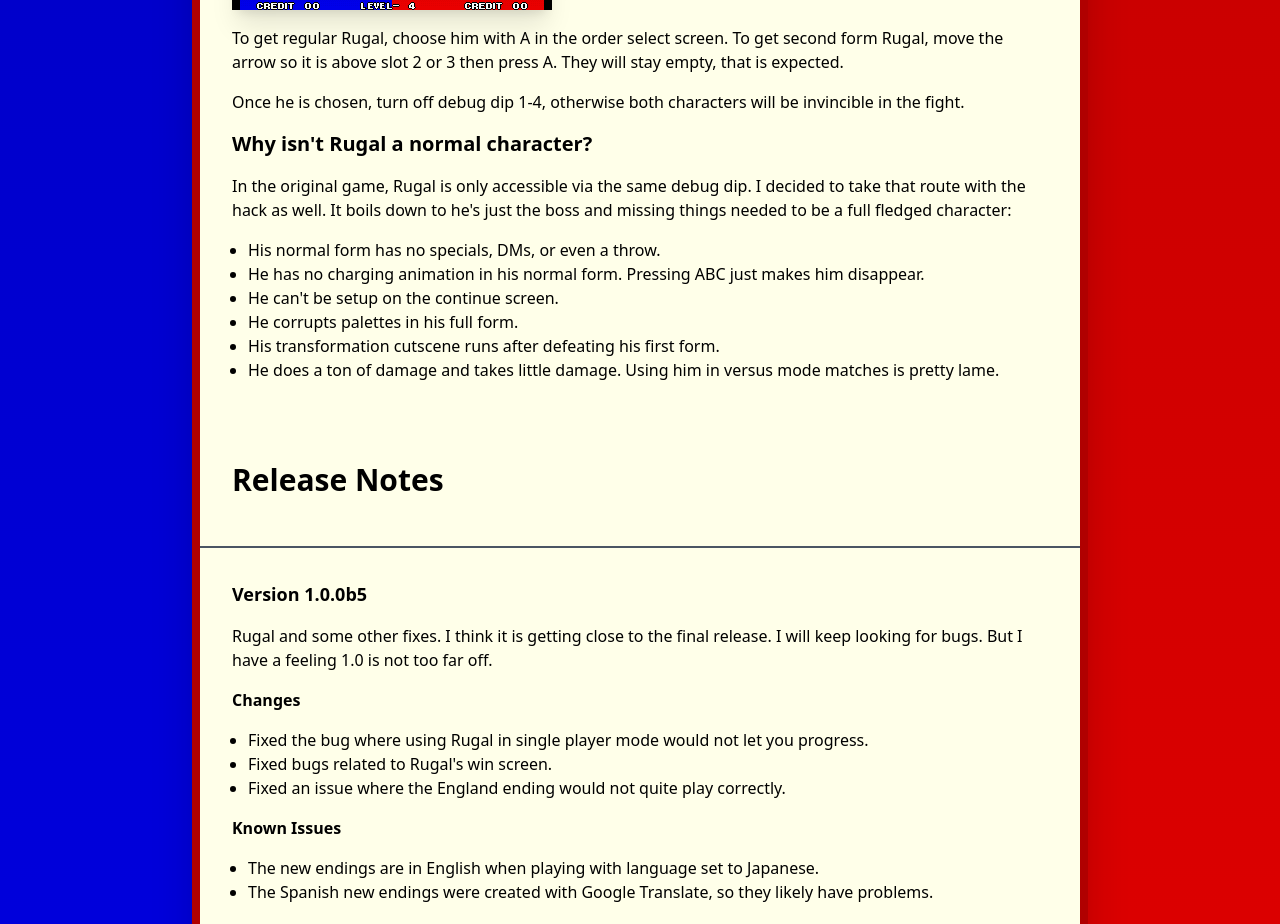
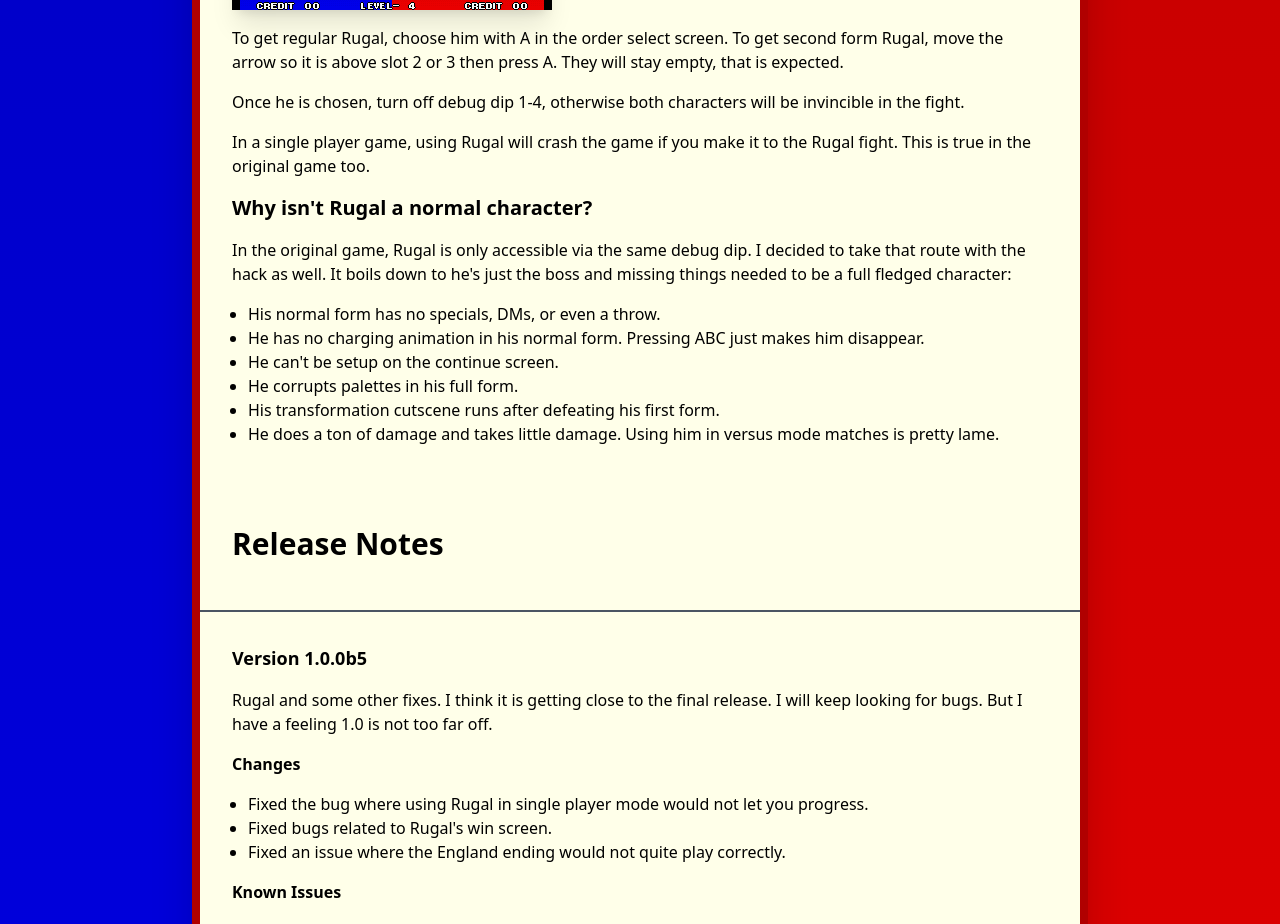
Before and after one commit to city41/neorh, a Next.js app: page / in a window 1280 px wide. Shown: the part 3479-4403 px from the top of the page. Built offline with nearby package versions, Linux system fonts and the light colour scheme.

Commit message:
note about rugal crashing

```diff
--- a/src/components/IndexPage/IndexPage.tsx
+++ b/src/components/IndexPage/IndexPage.tsx
@@ -213,6 +213,10 @@ function IndexPage() {
           <p className="my-4">
             Once he is chosen, turn off debug dip 1-4, otherwise both characters
             will be invincible in the fight.
+          </p>
+          <p>
+            In a single player game, using Rugal will crash the game if you make
+            it to the Rugal fight. This is true in the original game too.
           </p>
           <h3 className="font-bold text-xl my-4">
             Why isn&apos;t Rugal a normal character?
```
